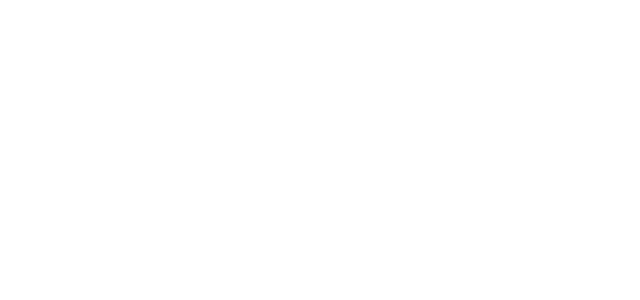
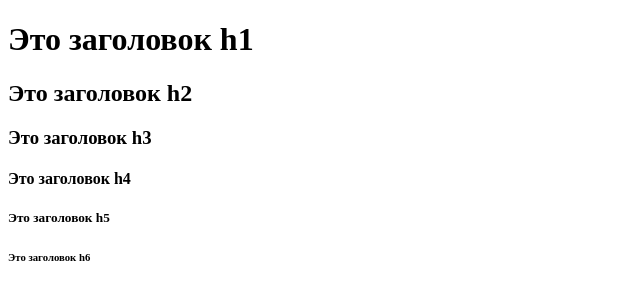
Before and after one commit to asyl005/practice, a plain HTML site: page index1.html in a window 1280 px wide. Shown: the whole page, without its empty margins (0-640 px from the left). Drawn offline with Linux system fonts and the light colour scheme.

Commit message:
completed

```diff
--- a/index1.html
+++ b/index1.html
@@ -6,6 +6,11 @@
     <title>Document</title>
 </head>
 <body>
-
+    <h1>Это заголовок h1</h1>
+    <h2>Это заголовок h2</h2>
+    <h3>Это заголовок h3</h3>
+    <h4>Это заголовок h4</h4>
+    <h5>Это заголовок h5</h5>
+    <h6>Это заголовок h6</h6>
 </body>
 </html>
```
